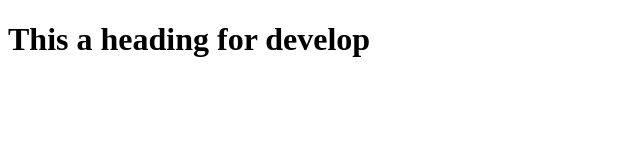
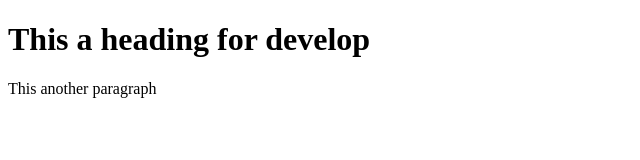
Before and after one commit to KobeB87/git-rebase, a plain HTML site: page index.html in a window 1280 px wide. Shown: the whole page, without its empty margins (0-640 px from the left). Drawn offline with Linux system fonts and the light colour scheme.

Commit message:
First commit from feature2

```diff
--- a/index.html
+++ b/index.html
@@ -1,9 +1,10 @@
 <!DOCTYPE html>
 <html>
 <head>
-<title>Page Title</title>
+<title>New page Title</title>
 </head>
 <body>
 <h1>This a heading for develop</h1>
+<p>This another paragraph</p>
 </body>
 </html>
```
